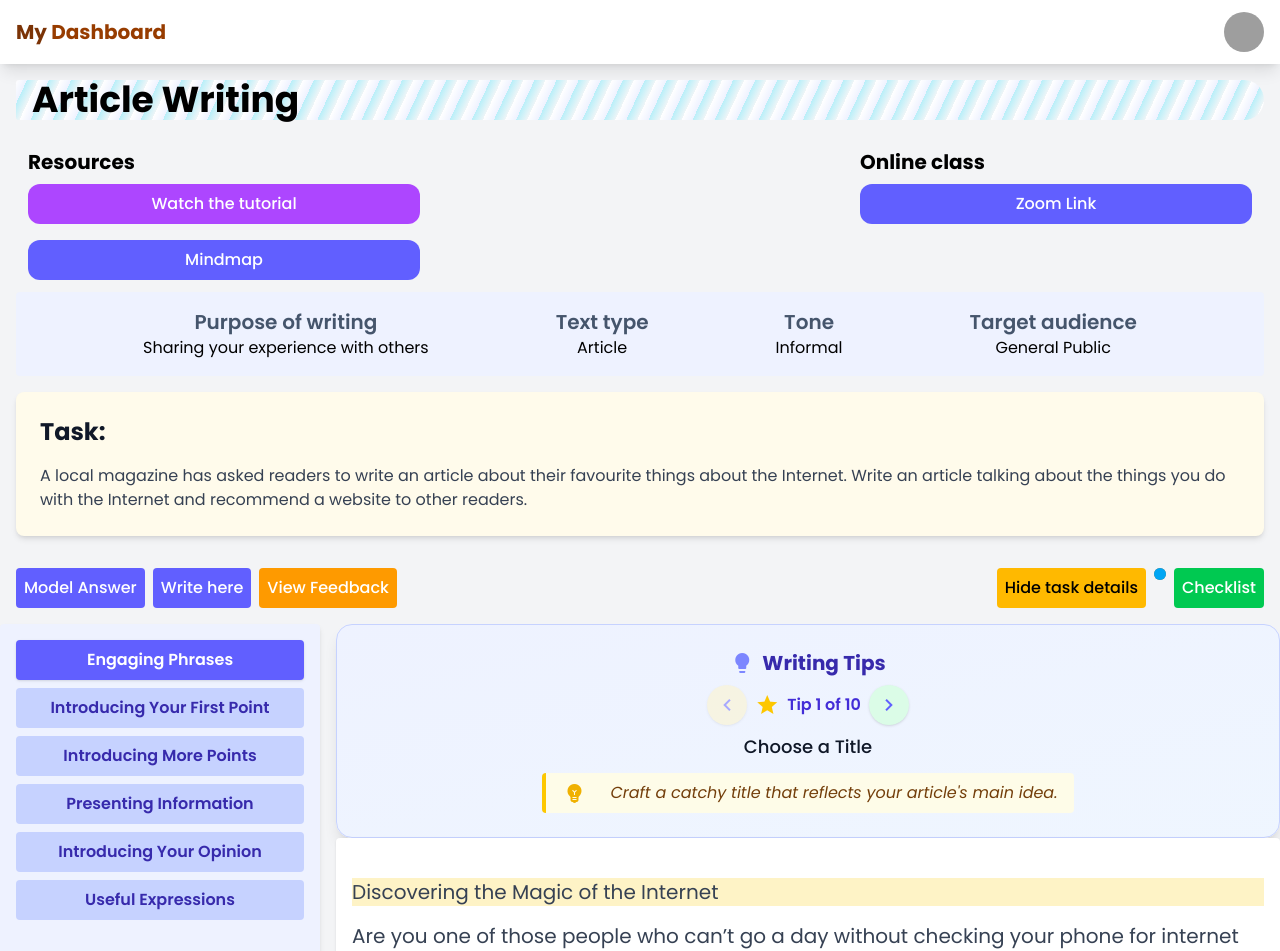
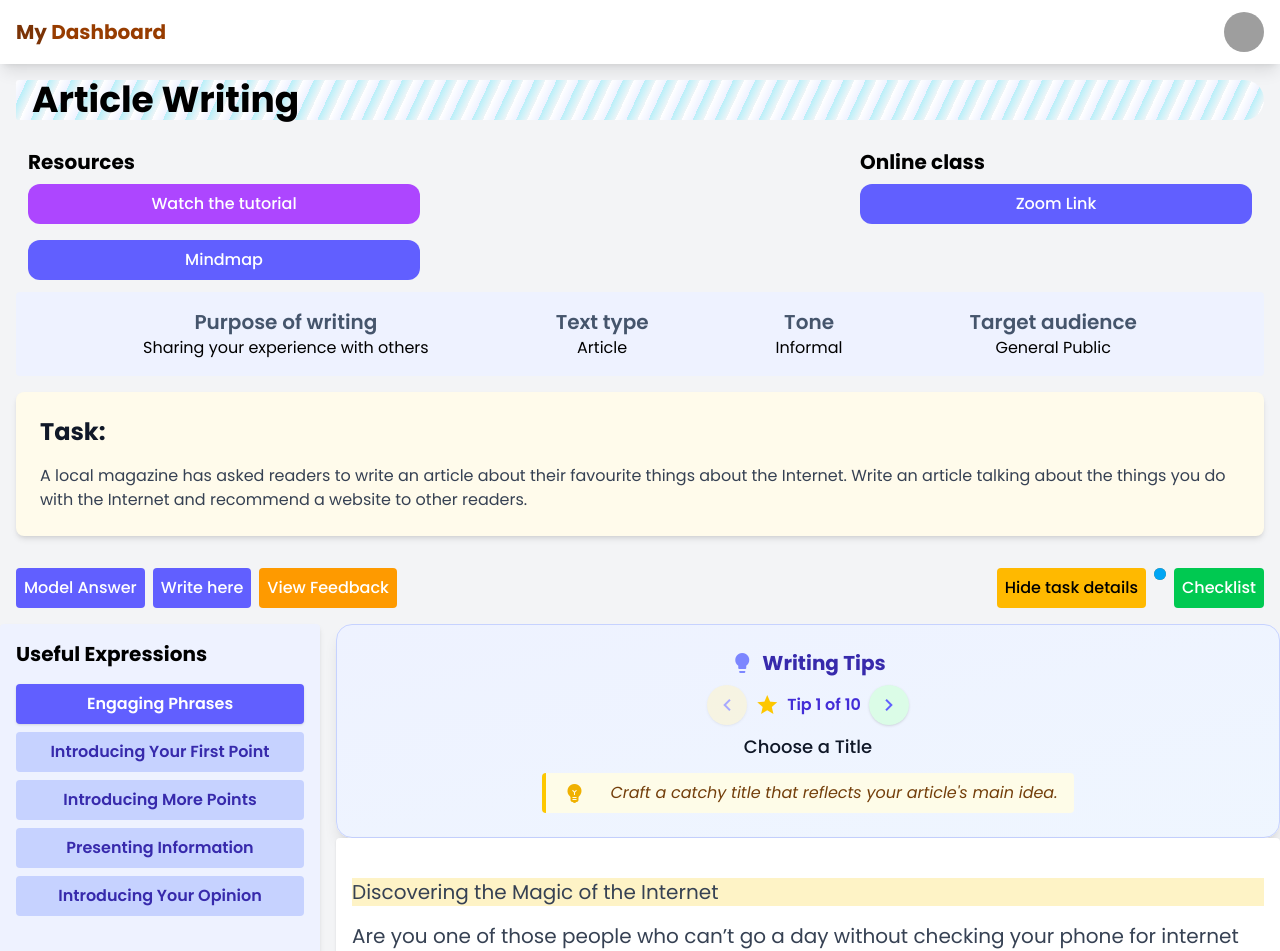
Before and after one commit to squarePotatoe/temp-speak, a Vue app: page /writing in a window 1280 px wide. Shown: the top 951 px of the page. Built offline with nearby package versions, Linux system fonts and the light colour scheme; grey boxes are pictures that could not be loaded.

Commit message:
Removed expressions button

```diff
--- a/src/views/writing/components/SidebarLeft.vue
+++ b/src/views/writing/components/SidebarLeft.vue
@@ -36,6 +36,8 @@ function handleSectionChange(section) {
     <div class="flex flex-col gap-4">
       <!-- filepath: c:\xampp\htdocs\temp-speak\src\views\writing\components\SidebarLeft.vue -->
       <div class="flex flex-col gap-2 mb-4">
+        <h2 class="mb-2">Useful Expressions</h2>
+
         <button
           :class="[
             'p-2 rounded font-semibold transition',
@@ -90,17 +92,6 @@ function handleSectionChange(section) {
           @click="handleSectionChange('opinions')"
         >
           Introducing Your Opinion
-        </button>
-        <button
-          :class="[
-            'p-2 rounded font-semibold transition',
-            activeSection === 'expressions'
-              ? 'bg-indigo-500 text-white shadow'
-              : 'bg-indigo-200 text-indigo-800 hover:bg-indigo-300',
-          ]"
-          @click="handleSectionChange('expressions')"
-        >
-          Useful Expressions
         </button>
       </div>
 
@@ -164,7 +155,6 @@ function handleSectionChange(section) {
       </div>
 
       <div v-else>
-        <h2 class="mb-2">Useful Expressions</h2>
         <p class="text-sm">
           Use these expressions to start your {{ textType }}.
         </p>
```
